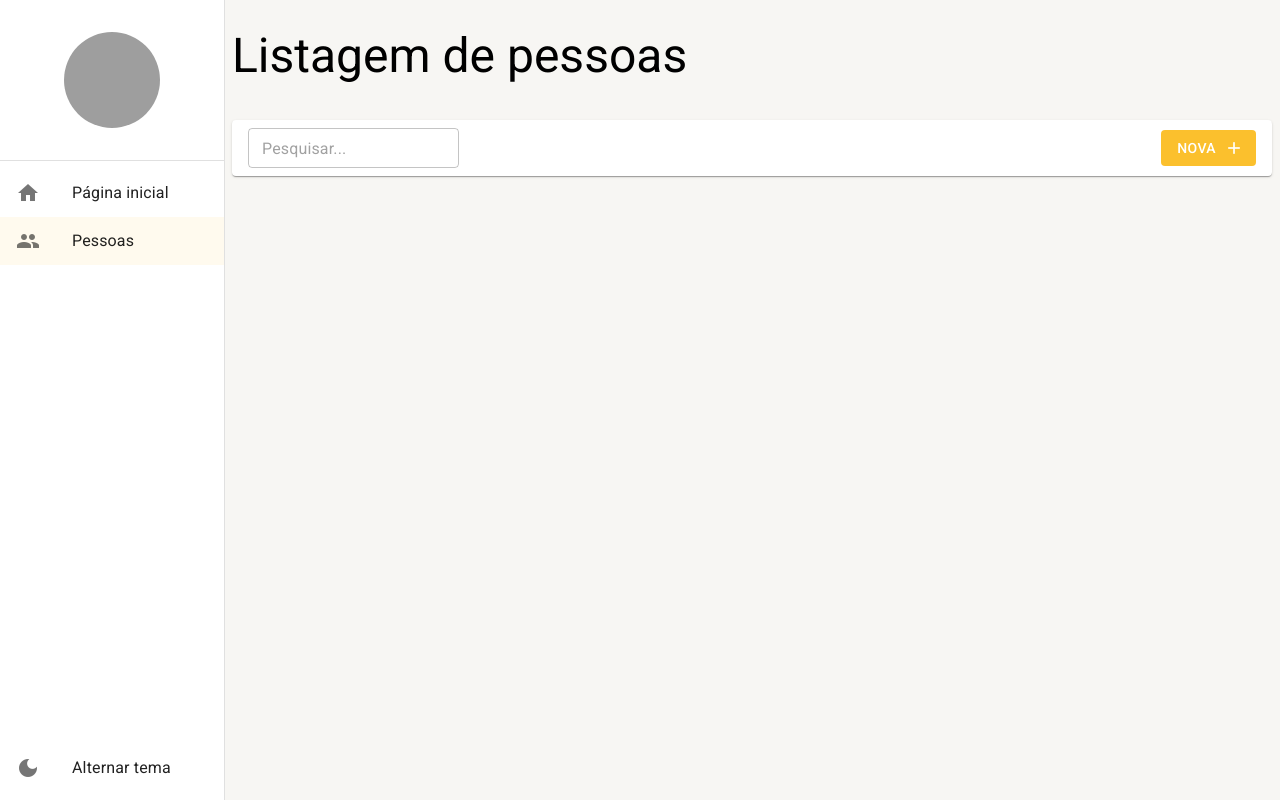
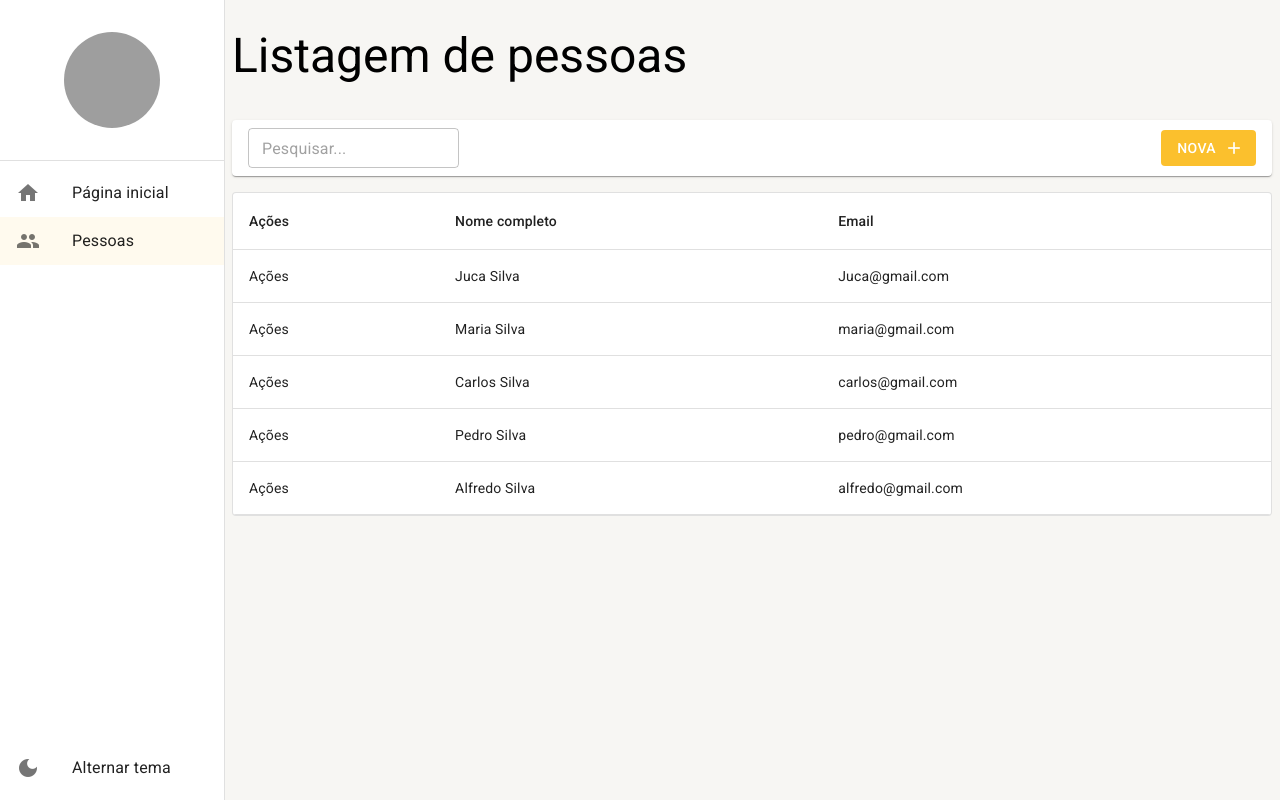
Before and after one commit to lvsouza/youtube-curso-react-materialui-typescript, a React (Create React App) app: page /pessoas in a window 1280 px wide. Built offline with nearby package versions, Linux system fonts and the light colour scheme; data requests are answered from the project's data file; grey boxes are pictures that could not be loaded.

Commit message:
feat: adicionado tabela de listagem de cidades

```diff
--- a/mock/database.json
+++ b/mock/database.json
@@ -1,10 +1,34 @@
 {
   "pessoas": [
     {
-      "id":1,
+      "id": 1,
       "cidadeId": 1,
       "email": "Juca@gmail.com",
       "nomeCompleto": "Juca Silva"
+    },
+    {
+      "id": 2,
+      "cidadeId": 1,
+      "email": "maria@gmail.com",
+      "nomeCompleto": "Maria Silva"
+    },
+    {
+      "id": 3,
+      "cidadeId": 1,
+      "email": "carlos@gmail.com",
+      "nomeCompleto": "Carlos Silva"
+    },
+    {
+      "id": 4,
+      "cidadeId": 1,
+      "email": "pedro@gmail.com",
+      "nomeCompleto": "Pedro Silva"
+    },
+    {
+      "id": 5,
+      "cidadeId": 1,
+      "email": "alfredo@gmail.com",
+      "nomeCompleto": "Alfredo Silva"
     }
   ]
 }
--- a/src/pages/pessoas/ListagemDePessoas.tsx
+++ b/src/pages/pessoas/ListagemDePessoas.tsx
@@ -1,7 +1,8 @@
-import { useEffect, useMemo } from 'react';
+import { useEffect, useMemo, useState } from 'react';
+import { Paper, Table, TableBody, TableCell, TableContainer, TableHead, TableRow } from '@mui/material';
 import { useSearchParams } from 'react-router-dom';
 
-import { PessoasService } from '../../shared/services/api/pessoas/PessoasService';
+import { IListagemPessoa, PessoasService, } from '../../shared/services/api/pessoas/PessoasService';
 import { FerramentasDaListagem } from '../../shared/components';
 import { LayoutBaseDePagina } from '../../shared/layouts';
 import { useDebounce } from '../../shared/hooks';
@@ -9,7 +10,12 @@ import { useDebounce } from '../../shared/hooks';
 
 export const ListagemDePessoas: React.FC = () => {
   const [searchParams, setSearchParams] = useSearchParams();
-  const { debounce } = useDebounce(3000, false);
+  const { debounce } = useDebounce();
+
+  const [rows, setRows] = useState<IListagemPessoa[]>([]);
+  const [isLoading, setIsLoading] = useState(true);
+  const [totalCount, setTotalCount] = useState(0);
+
 
   const busca = useMemo(() => {
     return searchParams.get('busca') || '';
@@ -17,14 +23,20 @@ export const ListagemDePessoas: React.FC = () => {
 
 
   useEffect(() => {
+    setIsLoading(true);
 
     debounce(() => {
       PessoasService.getAll(1, busca)
         .then((result) => {
+          setIsLoading(false);
+
           if (result instanceof Error) {
             alert(result.message);
           } else {
             console.log(result);
+
+            setTotalCount(result.totalCount);
+            setRows(result.data);
           }
         });
     });
@@ -43,7 +55,28 @@ export const ListagemDePessoas: React.FC = () => {
         />
       }
     >
+      <TableContainer component={Paper} variant="outlined" sx={{ m: 1, width: 'auto' }}>
+        <Table>
+          <TableHead>
+            <TableRow>
+              <TableCell>Ações</TableCell>
+              <TableCell>Nome completo</TableCell>
+              <TableCell>Email</TableCell>
+            </TableRow>
+          </TableHead>
+          <TableBody>
 
+            {rows.map(row => (
+              <TableRow key={row.id}>
+                <TableCell>Ações</TableCell>
+                <TableCell>{row.nomeCompleto}</TableCell>
+                <TableCell>{row.email}</TableCell>
+              </TableRow>
+            ))}
+
+          </TableBody>
+        </Table>
+      </TableContainer>
     </LayoutBaseDePagina>
   );
 };
--- a/src/shared/services/api/pessoas/PessoasService.ts
+++ b/src/shared/services/api/pessoas/PessoasService.ts
@@ -2,14 +2,14 @@ import { Environment } from '../../../environment';
 import { Api } from '../axios-config';
 
 
-interface IListagemPessoa {
+export interface IListagemPessoa {
   id: number;
   email: string;
   cidadeId: number;
   nomeCompleto: string;
 }
 
-interface IDetalhePessoa {
+export interface IDetalhePessoa {
   id: number;
   email: string;
   cidadeId: number;
```
